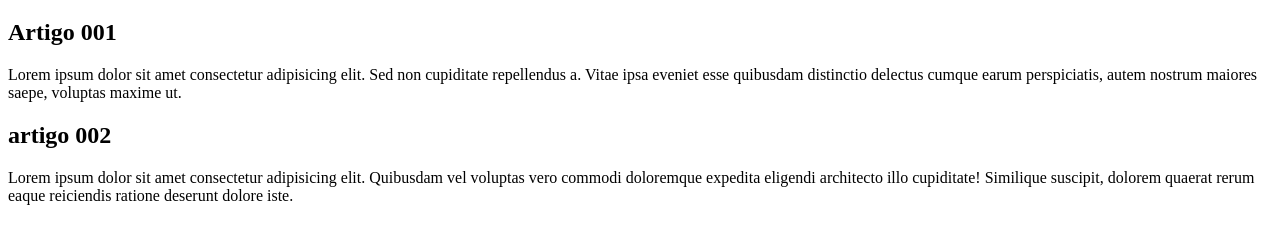
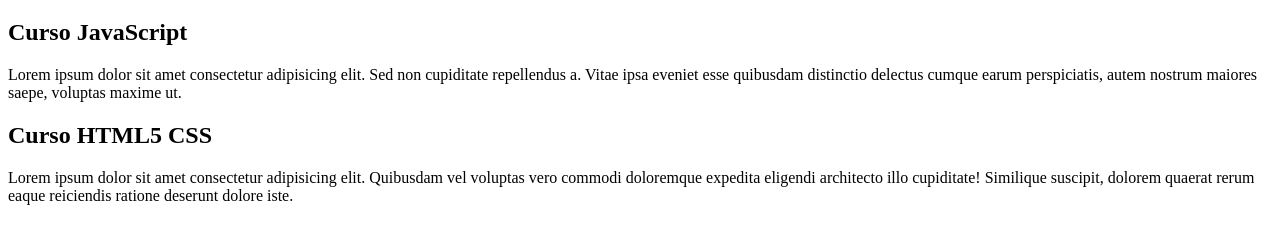
Before and after one commit to cavalcante06/Projeto-do-site-do-curso-de-Git-Hub, a plain HTML site: page index.html in a window 1280 px wide. Shown: the part 61-304 px from the top of the page. Drawn offline with Linux system fonts and the light colour scheme.

Commit message:
Update index.html

```diff
--- a/index.html
+++ b/index.html
@@ -14,11 +14,11 @@
         </header>
 
         <article>
-            <h2>Artigo 001</h2>
+            <h2>Curso JavaScript</h2>
             <p>Lorem ipsum dolor sit amet consectetur adipisicing elit. Sed non cupiditate repellendus a. Vitae ipsa eveniet esse quibusdam distinctio delectus cumque earum perspiciatis, autem nostrum maiores saepe, voluptas maxime ut.</p>
         </article>
         <article>
-        <h2>artigo 002</h2>
+        <h2>Curso HTML5 CSS</h2>
         <p>Lorem ipsum dolor sit amet consectetur adipisicing elit. Quibusdam vel voluptas vero commodi doloremque expedita eligendi architecto illo cupiditate! Similique suscipit, dolorem quaerat rerum eaque reiciendis ratione deserunt dolore iste.</p>
 
         </article>
```
